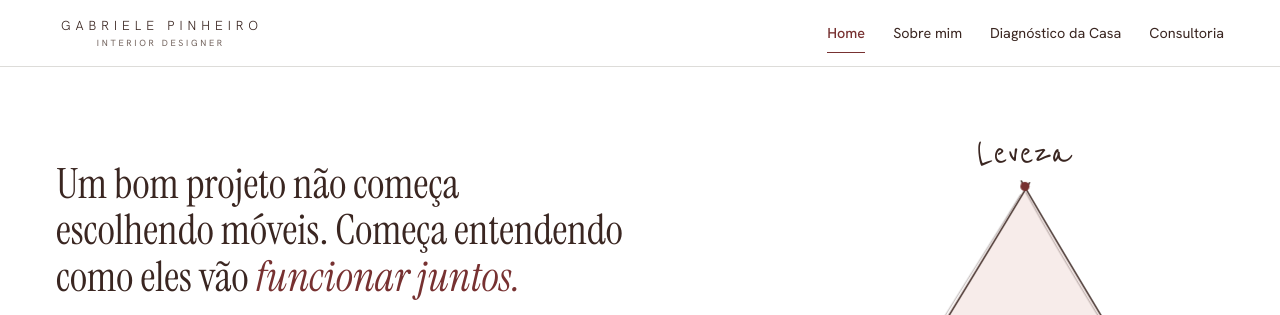
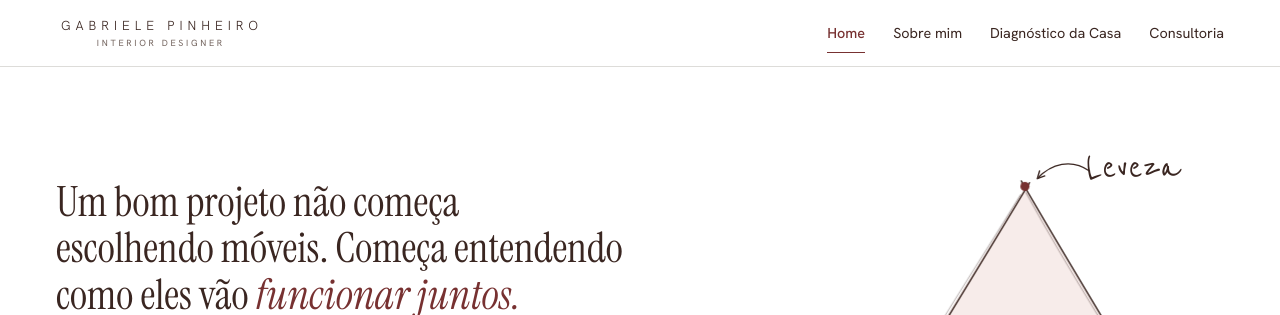
Before and after one commit to Gabrielepinheiro/site, a plain HTML site: page index.html in a window 1280 px wide. Shown: the top 315 px of the page. Drawn offline with Linux system fonts and the light colour scheme.

Commit message:
Home: ordem e beleza como base, leveza do equilíbrio; triângulo com setas à mão
Co-Authored-By: Claude Opus 5.5 <noreply@anthropic.com>
Claude-Session: https://claude.ai/code/session_01Npdet1GNfoboVSCR7t893r

```diff
--- a/index.html
+++ b/index.html
@@ -86,13 +86,16 @@ h1, h2, h3 { font-family: var(--display); font-weight: 400; margin: 0; text-wrap
 .triangulo .tri-linha { fill: none; stroke: var(--cacau); stroke-width: 1.6; stroke-linecap: round; stroke-linejoin: round; }
 .triangulo .tri-linha2 { stroke-width: .9; opacity: .45; }
 .triangulo .tri-sub { fill: none; stroke: var(--bordo); stroke-width: 1.6; stroke-linecap: round; }
+.triangulo .tri-seta { fill: none; stroke: var(--cacau); stroke-width: 1.4; stroke-linecap: round; }
+.triangulo .tri-seta.bordo { stroke: var(--bordo); }
+.triangulo .te { font-family: var(--mao); font-size: 36px; fill: var(--bordo); }
 .convite-diag { margin: 0; background: var(--nevoa); border: 1px solid var(--linha); border-left: 3px solid var(--bordo); padding: 20px 20px 22px; display: grid; gap: 10px; justify-items: start; }
 .convite-diag .rot { color: var(--bordo); margin: 0; }
 .convite-diag .convite-frase { margin: 0; font: 400 clamp(1.3rem, 4.8vw, 1.55rem)/1.25 var(--display); color: var(--cacau); }
 .busco { font: 400 clamp(1.35rem, 5vw, 1.75rem)/1.35 var(--display); margin: 6px 0 0; padding: 22px 0 4px; border-top: 1px solid var(--linha); text-wrap: balance; }
 /* animação do triângulo: a base primeiro, depois a leveza */
 .triangulo.anima .tri-linha { stroke-dasharray: 1; stroke-dashoffset: 1; animation: tracar 2s cubic-bezier(.45,.05,.3,1) .3s forwards; }
-.triangulo.anima .tri-fundo, .triangulo.anima .tm, .triangulo.anima .tri-sub { opacity: 0; animation: aparecer .9s ease 2.3s forwards; }
+.triangulo.anima .tri-fundo, .triangulo.anima .tm, .triangulo.anima .tri-sub, .triangulo.anima .tri-seta, .triangulo.anima .te { opacity: 0; animation: aparecer .9s ease 2.3s forwards; }
 .triangulo.anima .v, .triangulo.anima .tl { opacity: 0; transform-box: fill-box; transform-origin: center; animation: brotar .6s cubic-bezier(.2,.7,.2,1) forwards; }
 .triangulo.anima .o { animation-delay: .3s; }
 .triangulo.anima .b { animation-delay: 1s; }
@@ -396,18 +399,24 @@ h1, h2, h3 { font-family: var(--display); font-weight: 400; margin: 0; text-wrap
       <div class="retrato" id="retrato" hidden></div>
     </div>
     <h1 class="titulo entra" style="--i:1">Um bom projeto não começa escolhendo móveis. Começa entendendo como eles vão <em class="bordo">funcionar juntos.</em></h1>
-    <p class="manifesto entra" style="--i:3">Porque acredito fielmente que uma casa se sustenta como um triângulo: <b>ordem</b> e <b>beleza</b> são a base, e a <b>leveza</b> nasce delas.</p>
+    <p class="manifesto entra" style="--i:3">Porque acredito fielmente que <b>ordem</b> e <b>beleza</b> são a base de uma casa, e a <b>leveza</b> nasce do equilíbrio entre elas.</p>
     <p class="entra" style="--i:4">É muito mais fácil ter leveza no dia a dia, para fazer as coisas e para sermos pessoas melhores, mães e parceiras melhores, quando a casa está <b>organizada e bonita</b>. A beleza acalma a alma.</p>
   </div>
   <figure class="triangulo" id="triangulo">
-    <svg viewBox="0 0 440 400" role="img" aria-label="Triângulo com Ordem e Beleza na base, Leveza no topo e a sua casa no centro">
+    <svg viewBox="0 0 440 440" role="img" aria-label="Desenho à mão: Ordem e Beleza na base, o equilíbrio entre elas, e a Leveza no topo, com a sua casa no centro">
+      <defs><marker id="seta-c" viewBox="0 0 10 10" refX="8" refY="5" markerWidth="8" markerHeight="8" orient="auto-start-reverse"><path d="M1.5 1.5 L8.5 5 L1.5 8.5" fill="none" stroke="#3A2621" stroke-width="1.4" stroke-linecap="round" stroke-linejoin="round"/></marker><marker id="seta-b" viewBox="0 0 10 10" refX="8" refY="5" markerWidth="8" markerHeight="8" orient="auto-start-reverse"><path d="M1.5 1.5 L8.5 5 L1.5 8.5" fill="none" stroke="#773131" stroke-width="1.4" stroke-linecap="round" stroke-linejoin="round"/></marker></defs>
       <path class="tri-fundo" d="M60 329 C150 333 290 326 381 331 C330 245 272 150 221 63 C168 150 112 240 60 329 Z"/>
       <path class="tri-linha" d="M48 332 C150 327 290 335 392 328 M385 336 C332 248 272 150 217 55 M226 57 C170 150 112 246 53 339" pathLength="1"/>
       <path class="tri-linha tri-linha2" d="M62 326 C160 331 280 325 378 333 M377 327 C326 242 268 152 222 68 M216 70 C166 152 108 238 64 324" pathLength="1"/>
       <circle class="v o" cx="58" cy="331" r="5"/><circle class="v b" cx="383" cy="330" r="5"/><circle class="v l" cx="221" cy="61" r="5"/>
-      <text class="tl o" x="58" y="374" text-anchor="middle">Ordem</text>
-      <text class="tl b" x="382" y="374" text-anchor="middle">Beleza</text>
-      <text class="tl l" x="220" y="36" text-anchor="middle">Leveza</text>
+      <path class="tri-seta" d="M50 382 C42 370 44 356 52 345" marker-end="url(#seta-c)"/>
+      <path class="tri-seta" d="M390 382 C398 370 396 356 388 345" marker-end="url(#seta-c)"/>
+      <path class="tri-seta" d="M292 44 C272 30 250 36 235 52" marker-end="url(#seta-c)"/>
+      <path class="tri-seta bordo" d="M112 360 C160 366 200 354 220 360 C245 367 290 355 328 360" marker-start="url(#seta-b)" marker-end="url(#seta-b)"/>
+      <text class="tl o" x="58" y="414" text-anchor="middle">Ordem</text>
+      <text class="tl b" x="382" y="414" text-anchor="middle">Beleza</text>
+      <text class="tl l" x="340" y="52" text-anchor="middle">Leveza</text>
+      <text class="te" x="220" y="398" text-anchor="middle">equilíbrio</text>
       <text class="tm" x="220" y="262" text-anchor="middle">a sua casa</text>
       <path class="tri-sub" d="M162 276 C190 270 225 281 252 272 C262 269 272 271 279 274"/>
     </svg>
```
Also changed, not shown: consultoria.html (+4 -1 lines), datenschutz.html (+4 -1 lines), diagnostico-da-casa.html (+4 -1 lines), impressum.html (+4 -1 lines), sobre-mim.html (+4 -1 lines).
